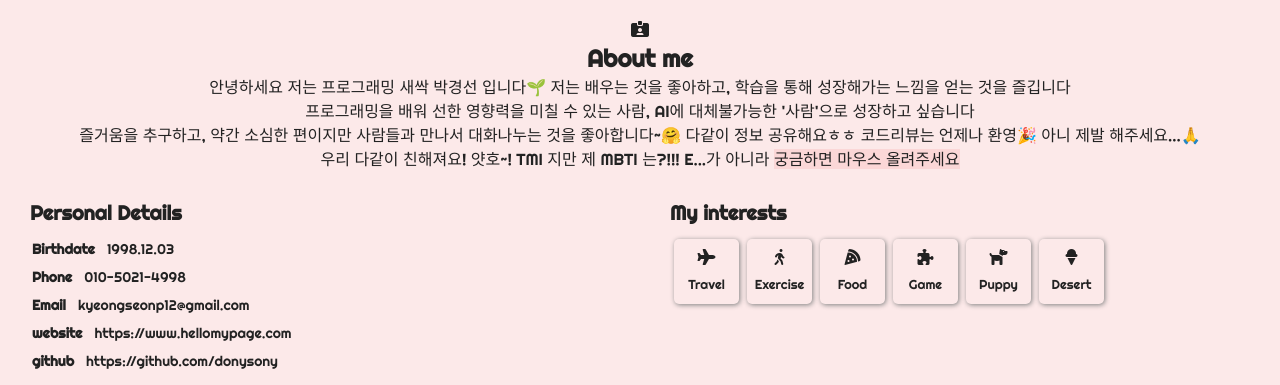
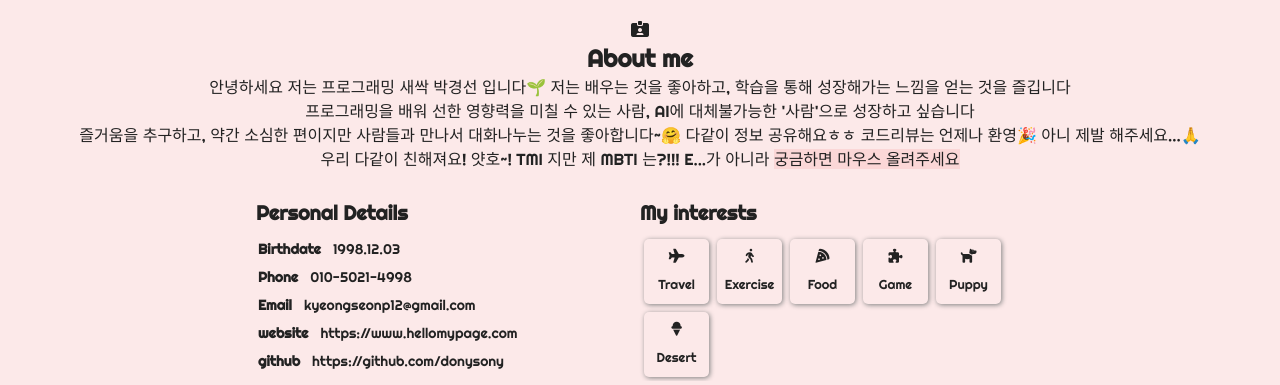
Before and after one commit to JAVA-ggwak-java/kyeongseon-repo, a plain HTML site: page index.html in a window 1280 px wide. Shown: the part 533-918 px from the top of the page. Drawn offline with Linux system fonts and the light colour scheme; a web font is replaced by a local one.

Commit message:
flex사용_content영역 수정

```diff
--- a/index.html
+++ b/index.html
@@ -9,6 +9,7 @@
   <link rel="preconnect" href="https://fonts.googleapis.com">
   <link rel="preconnect" href="https://fonts.gstatic.com" crossorigin>
   <link href="https://fonts.googleapis.com/css2?family=Righteous&display=swap" rel="stylesheet">
+  <link rel="icon" href="images/favicon.ico">
 </head>
 <body>
   <div class="page-wrapper">
@@ -57,7 +58,7 @@
           우리 다같이 친해져요! 얏호~!  TMI 지만 제 MBTI 는?!!! E...가 아니라 <span class="my-mbti"></span>
       </div>
       </div>
-
+      <div class="contents-wrapper">
         <div class="content">
           <h1>Personal Details</h1>
           <div><h4>Birthdate</h4><span>1998.12.03</span></div>
@@ -77,6 +78,7 @@
               <div><i class="fa-solid fa-dog"></i><span>Puppy</span></div>
               <div><i class="fa-solid fa-ice-cream"></i><span>Desert</span></div>
             </div>
+        </div>
 
       </div>
     </article>
--- a/style.css
+++ b/style.css
@@ -54,7 +54,7 @@ header{
 .navibar, .sns{
   list-style: none;
   padding:0;
-  display: inline-block;
+  /* display: inline-block; */
   display:flex;
   flex:1;
 }
@@ -173,8 +173,21 @@ article{
   height: 240px;
   margin-top: 10px;
   margin-bottom: 15px;
+  position: relative;
 }
+/* mission : hover시 gif로 변경되는 효과주기?? 고민해보자~
+.content-sns img:hover{
+  border:10px solid lawngreen;
 
+}
+.content-sns img:before{
+  content: 'aaaa';
+  height: 240px;
+  width:20px;
+  background-color: #222;
+  position: absolute;
+  background: url(images/어피치\ 자신감\ 뿜뿜.gif) no-repeat center center;
+} */
 .content-sns > h1,p{
   margin:0;
 }
@@ -297,8 +310,8 @@ article{
 
 .myprofile-detail > div:nth-child(1) .my-mbti{
   background-color: rgba(240, 128, 128, 0.172);
-    /* visibility: hidden; */
-    cursor: pointer;
+  /* visibility: hidden; */
+  cursor: pointer;
 }
 .myprofile-detail > div:nth-child(1) .my-mbti:before{
   content:'궁금하면 마우스 올려주세요';
@@ -313,35 +326,47 @@ article{
   content:'ISFJ 입니당ㅎㅎ';
 
 }
+/* article 영역 2 - 2 */
+.contents-wrapper{
+  display: flex;
+  justify-content: center;
+  flex : 1 0 100%;
 
-/* article 영역 2 - 2 */
-.myprofile-detail > div:nth-child(2){
-  /* border: 1px solid blue; */
-  /* flex-basis : 50% */
+  font-size: 14px;
+}
+.contents-wrapper h1{
+  font-size: 20px;
+  margin:10px 0;
+}
+
+/* personal details 부분 */
+.myprofile-detail > div:nth-child(2) div h4{
+  display: inline-block;
+  margin: 2px;
+  padding-right: 10px;
+}
+.contents-wrapper > div:nth-child(1){
+
+  flex : 0 30%;
+}
+
+/* my interests 부분 */
+.contents-wrapper > div:nth-child(2){
+
+  flex : 0 30%;
+}
+
+
+/* article 영역 2 - 2  위와 동일한 css선택자*/
+/* .myprofile-detail > div:nth-child(2){
+  border: 1px solid blue;
+  flex-basis : 50%;
   flex : 0 50%;
   box-sizing: border-box;
   padding-left: 30px;
   padding-bottom: 10px;
-  font-size: 14px;
-}
-.myprofile-detail > div:nth-child(2) h1,
-.myprofile-detail > div:nth-child(3) h1{
-  font-size: 20px;
-  margin:10px 0;
-}
-.myprofile-detail > div:nth-child(2) div h4{
-  display: inline-block;
-  margin: 2px;
-  padding-right: 10px;
+} */
 
-}
-/* article 영역 2 - 3 */
-.myprofile-detail > div:nth-child(3){
-  /* border: 1px solid blueviolet; */
-  flex : 0 50%;
-  box-sizing: border-box;
-  padding-left: 30px;
-}
 
 .icon-wrapper{
   display: flex;
```
Also changed, not shown: images/favicon.ico (added), images/어피치파비콘.png (added). Lines whose indentation alone changed are shown as unchanged.
